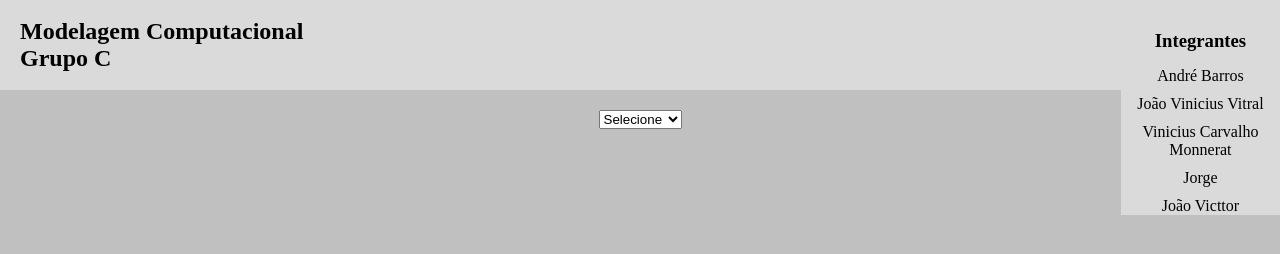
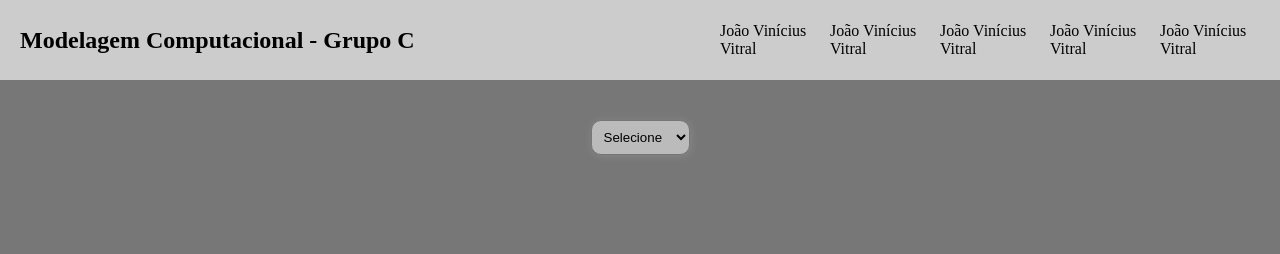
Before and after one commit to JxVtrl/Modelagem, a plain HTML site: page index.html in a window 1280 px wide. Drawn offline with Linux system fonts and the light colour scheme.

Commit message:
Alterando CSS

```diff
--- a/index.html
+++ b/index.html
@@ -10,41 +10,20 @@
 </head>
 <body>
     <header>
-        <h2>
-            Modelagem Computacional
-            <br/>
-            Grupo C
-        </h2>
-        <nav>
-            <h3>Integrantes</h3>
-            <ul>
-                <li>
-                    <p>
-                        André Barros
-                    </p>
-                </li>
-                <li>
-                    <p>
-                        João Vinicius Vitral
-                    </p>
-                </li>
-                <li>
-                    <p>
-                        Vinicius Carvalho Monnerat
-                    </p>
-                </li>
-                <li>
-                    <p>
-                        Jorge
-                    </p>
-                </li>
-                <li>
-                    <p>
-                        João Victtor
-                    </p>
-                </li>
-            </ul>
-        </nav>
+        <div class="left_side_header">
+            <a href=""><h2>Modelagem Computacional - Grupo C</h2></a>
+        </div>
+        <div class="right_side_header">
+            <nav>
+                <ul>
+                    <li>João Vinícius Vitral</li>
+                    <li>João Vinícius Vitral</li>
+                    <li>João Vinícius Vitral</li>
+                    <li>João Vinícius Vitral</li>
+                    <li>João Vinícius Vitral</li>
+                </ul>
+            </nav>
+        </div>
     </header>
     <main>
         <select name="selecao" id="select">
--- a/style.css
+++ b/style.css
@@ -15,54 +15,39 @@ body {
     width: 100vw;
     height: 100vh;
 
-    background-color: silver;
+    background-color: #777;
 }
 
 
 /* HEADER */
-header {
+
+a{
+    text-decoration: none;
+    color: #000;
+}
+
+header{
+    background-color: #CCC;
+    height: 10vh;
+    width: 100%;
     display: flex;
     justify-content: space-between;
     align-items: center;
-    background-color: rgb(218, 218, 218);
-    padding: 10px 0 10px 20px ;
-    width: 100%;
+    padding: 0 20px;
 }
 
-header h2 {
-    font-size: 1.5rem;
-    font-weight: bold;
-    width: 100%;
+nav{
+    max-width: 550px;
 }
 
-nav {
+nav ul{
+    list-style: none;
     display: flex;
-    align-items: center;
-    flex-direction: column;
-    height: 50px;
-    position: relative;
-    gap: 15px;
-    margin-top: 20px;
 }
 
-nav ul {
-    background-color: rgb(218, 218, 218);
-    text-align: center;
-    width: fit-content;
-    display: flex;
-    justify-content: space-around;
-    flex-direction: column;
-    align-items: center;
-    gap: 10px;
+nav ul li{
+    padding: 10px;
 }
-
-nav ul li {
-    list-style: none;
-    padding: 0;
-    margin: 0;
-    width: 100%;
-}
-
 
 
 /* MAIN */
@@ -72,7 +57,7 @@ main {
     flex-direction: column;
     align-items: center;
     gap: 20px;
-    margin: 20px 0;
+    margin: 40px 0;
 }
 
 main > div {
@@ -93,3 +78,38 @@ main > div > button {
     font-weight: bold;
     cursor: pointer;
 }
+
+#select{
+    border-radius: 10px;
+    padding: 8px;
+    background-color: #bbb;
+    cursor: pointer;
+    box-shadow: 1px 1px 8px #888;
+}
+
+#input_div{
+    border-radius: 20px;
+}
+
+#input_father{
+    margin-top: 40px;
+}
+
+#btn_calculate{
+    border-radius: 10px;
+    background-color: #fff;
+    color: #777;
+    transition: all ease 0.4s;
+    box-shadow: 1px 1px 8px #888;
+    margin-top: 10px;
+}
+
+#btn_calculate:hover{
+    opacity: 0.7;
+}
+
+
+option{
+    background-color: #bbb;
+    color: #000;
+}
```
